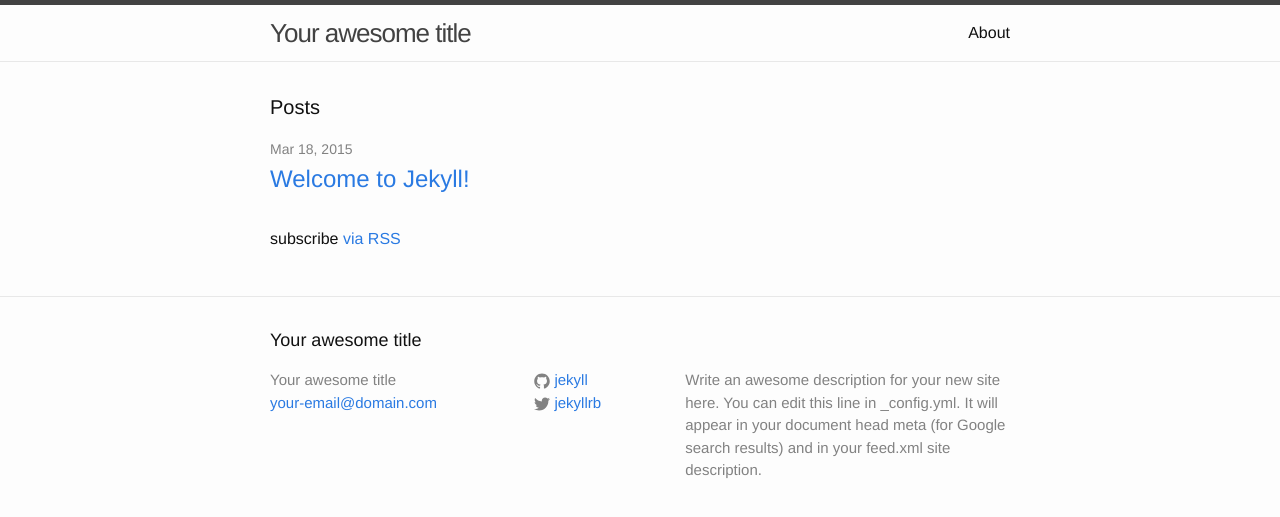
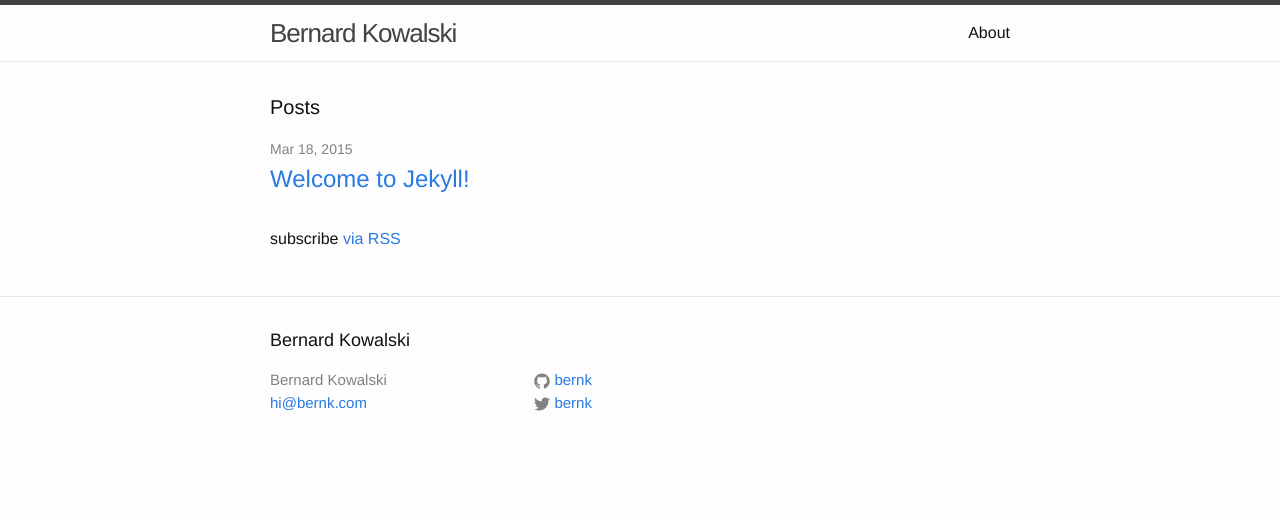
Before and after one commit to bernk/bernk.github.io, a Jekyll site: the page built from index.html, in a window 1280 px wide. Shown: the top 517 px of the page. Built offline with Jekyll 4.4.1, drawn with Linux system fonts in a browser that asks for light colours.

Commit message:
Configure site variables

```diff
--- a/_config.yml
+++ b/_config.yml
@@ -1,14 +1,12 @@
 # Site settings
-title: Your awesome title
-email: your-email@domain.com
-description: > # this means to ignore newlines until "baseurl:"
-  Write an awesome description for your new site here. You can edit this
-  line in _config.yml. It will appear in your document head meta (for
-  Google search results) and in your feed.xml site description.
+title: Bernard Kowalski
+author: Bernard Kowalski
+email: hi@bernk.com
+description: > # The personal website of Bernard Kowalski, the UI designer and front-end developer, not the Hollywood film director.
 baseurl: "" # the subpath of your site, e.g. /blog/
-url: "http://yourdomain.com" # the base hostname & protocol for your site
-twitter_username: jekyllrb
-github_username:  jekyll
+url: "http://bernk.com" # the base hostname & protocol for your site
+twitter_username: bernk
+github_username:  bernk
 
 # Build settings
 markdown: kramdown
```
